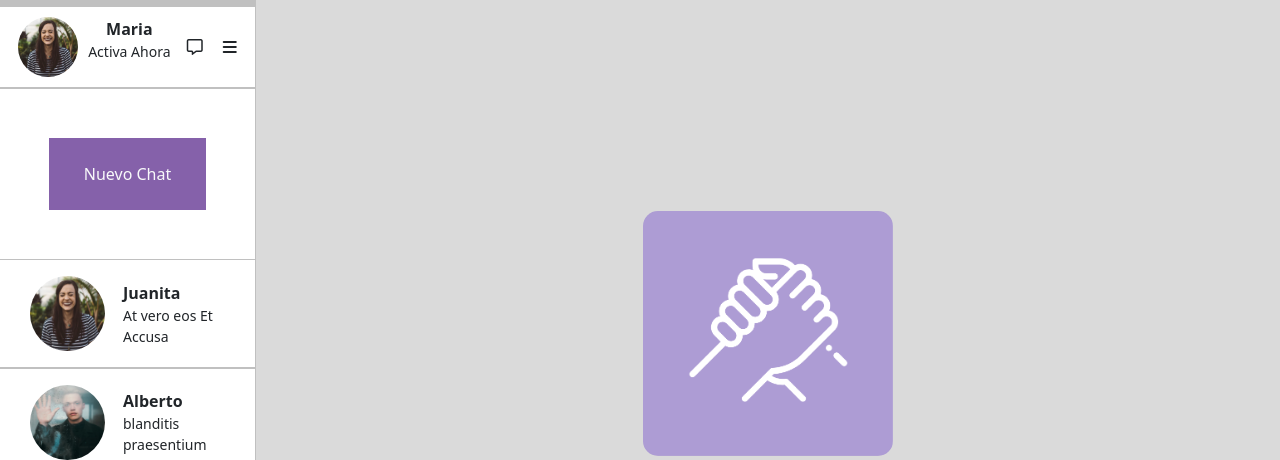
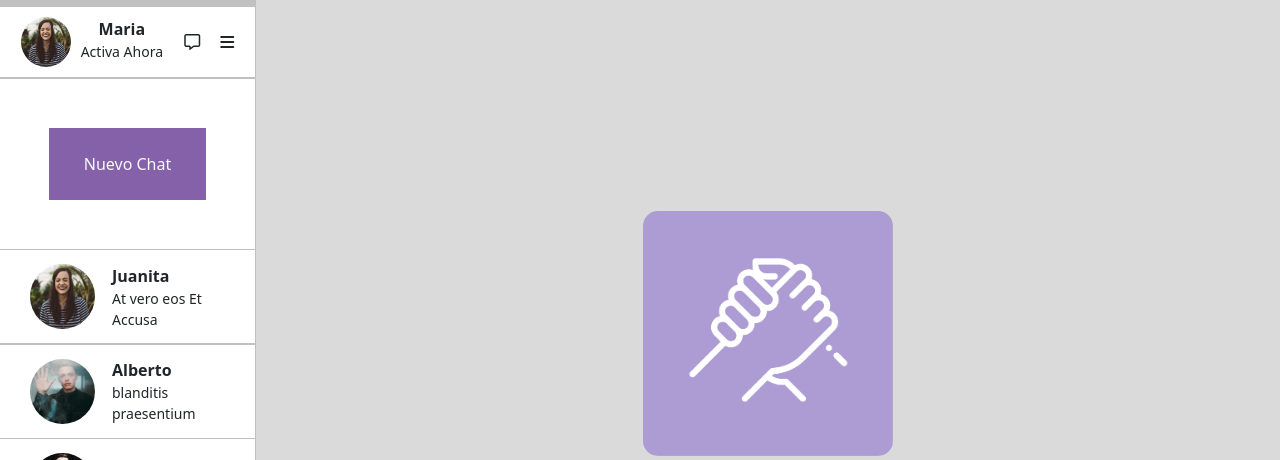
Before and after one commit to JulianCrespi/Flexbox, a plain HTML site: page index.html in a window 1280 px wide. Shown: the top 460 px of the page. Drawn offline with nearby package versions, Linux system fonts and the light colour scheme.

Commit message:
Zoom Fix

```diff
--- a/assets/css/styles.css
+++ b/assets/css/styles.css
@@ -36,8 +36,8 @@ li {
 
 
 .main-user img {
-    width: 60px;
-    height: 60px;
+    width: 50px;
+    height: 50px;
     margin-right: 10px;
 }
 
@@ -61,7 +61,7 @@ li {
 
 /* User List */
 .user-list {
-    padding: 8px;
+    padding: 7px;
     padding-left: 15px;
 
     display: flex;
@@ -70,8 +70,8 @@ li {
 }
 
 .user-list img {
-    width: 75px;
-    height: 75px;
+    width: 65px;
+    height: 65px;
     margin-right: 10px;
 }
 
@@ -88,6 +88,7 @@ li {
     background-color: #dadada;
     width: 80%;
 
+
 }
 
 .ComienzaNetworking h1 {
```
